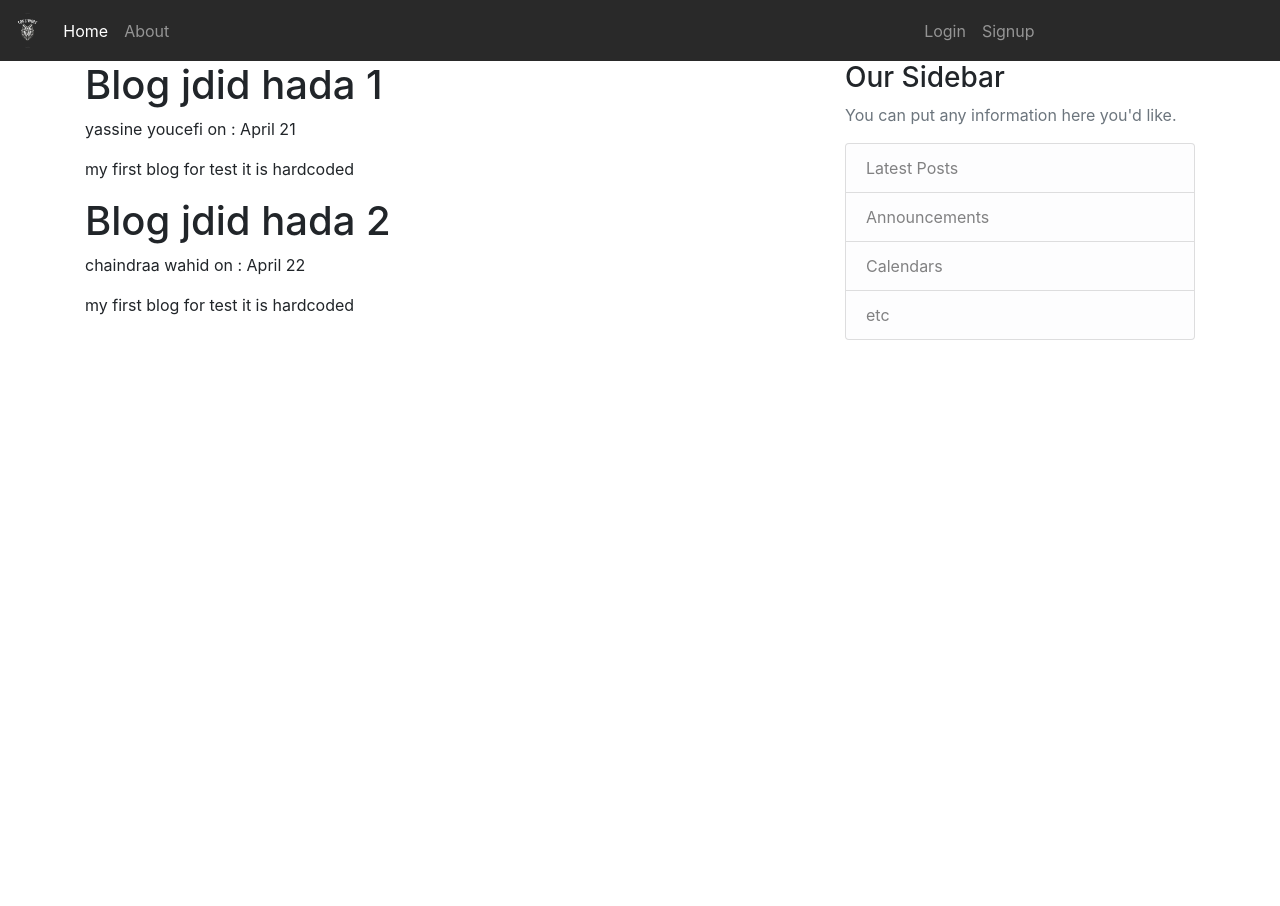
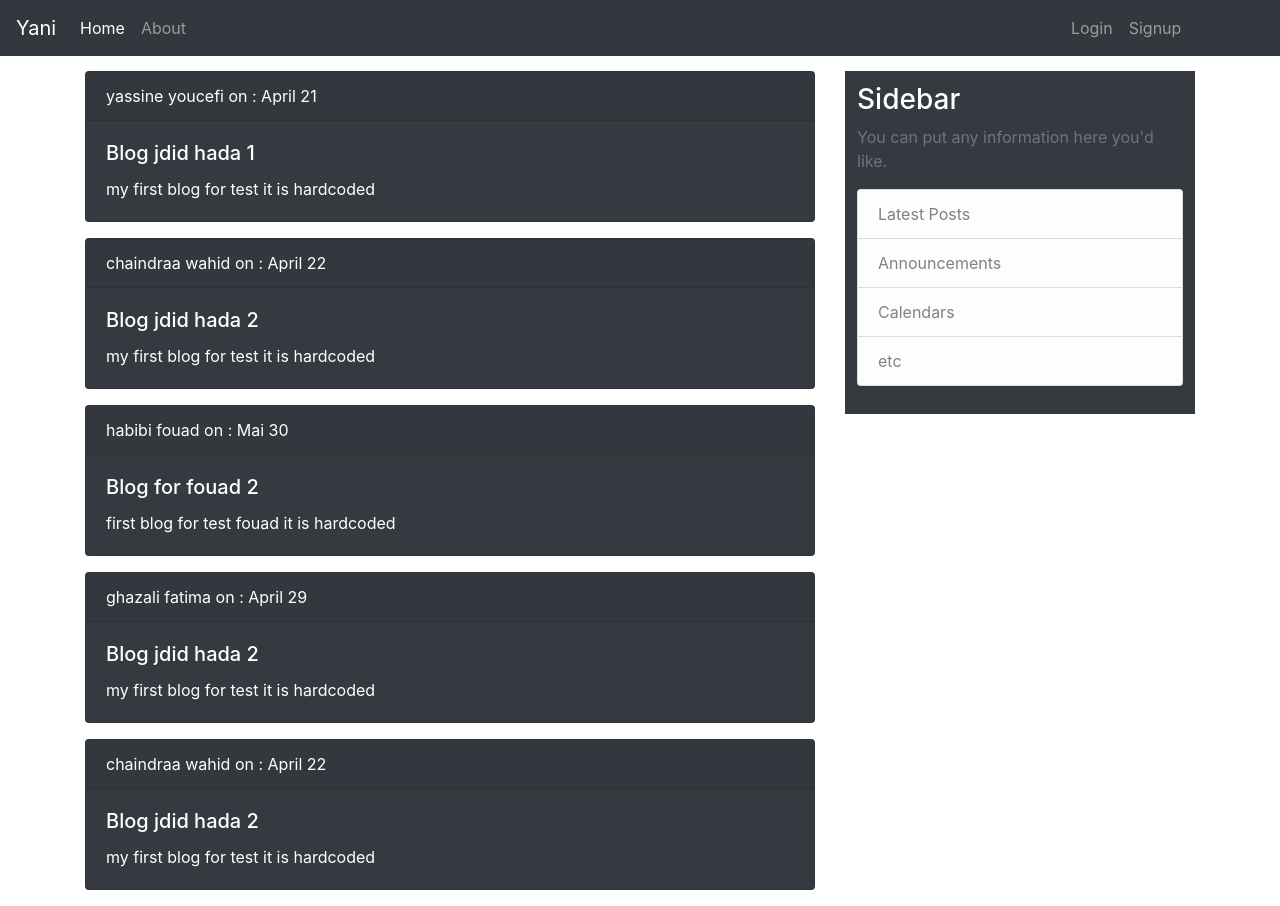
Before and after one commit to yassine-youcefi/Flask-blog-posts, a Flask app: page / in a window 1280 px wide. Before the commit the page ends 340 px from the top, so only its background shows below. Run offline with Flask 2, Linux system fonts and the light colour scheme; some libraries are stand-ins or nearby versions.

Commit message:
update for remote

```diff
--- a/app.py
+++ b/app.py
@@ -2,7 +2,6 @@
 
 
 application = Flask(__name__)
-
 posts = [
 
     {
@@ -10,6 +9,27 @@
         'title': 'Blog jdid hada 1',
         'content': 'my first blog for test it is hardcoded',
         'date_posted': 'April 21'
+    },
+    {
+        'author': 'chaindraa wahid',
+        'title': 'Blog jdid hada 2',
+        'content': 'my first blog for test it is hardcoded',
+        'date_posted': 'April 22'
+
+    },
+    {
+        'author': 'habibi fouad',
+        'title': 'Blog for fouad 2',
+        'content': ' first blog for test fouad it is hardcoded',
+        'date_posted': 'Mai 30'
+
+    },
+    {
+        'author': 'ghazali fatima',
+        'title': 'Blog jdid hada 2',
+        'content': 'my first blog for test it is hardcoded',
+        'date_posted': 'April 29'
+
     },
     {
         'author': 'chaindraa wahid',
--- a/static/images/main.css
+++ b/static/images/main.css
@@ -10,7 +10,7 @@ h3,
 h4,
 h5,
 h6 {
-  color: #444444;
+  color: #32383e;
 }
 
 .bg-steel {
--- a/templates/index.html
+++ b/templates/index.html
@@ -4,9 +4,14 @@
 {% block content%}
 
 {%for post in posts%}
-<h1>{{post.title}}</h1>
-<p>{{post.author}} on : {{post.date_posted}}</p>
-<p>{{post.content}}</p>
+
+<div class="card text-white bg-dark mb-3">
+    <div class="card-header">{{post.author}} on : {{post.date_posted}}</div>
+    <div class="card-body">
+        <h5 class="card-title">{{post.title}}</h5>
+        <p class="card-text">{{post.content}}</p>
+    </div>
+</div>
 
 {%endfor%}
 
--- a/templates/layout/layout.html
+++ b/templates/layout/layout.html
@@ -10,7 +10,8 @@
         integrity="sha384-Gn5384xqQ1aoWXA+058RXPxPg6fy4IWvTNh0E263XmFcJlSAwiGgFAW/dAiS6JXm" crossorigin="anonymous">
 
     <!-- custom css     -->
-    <link rel="stylesheet" type="text/css" href="{{url_for('static',filename ='main.css')}}">
+    <link rel="stylesheet" type="text/css" href="{{ url_for('static', filename='main.css') }}">
+
     <!-- responsive meta tag   -->
     <meta name="viewport" content="width=device-width, initial-scale=1, shrink-to-fit=no">
 
@@ -24,13 +25,13 @@
 <body>
     {% include "sections/header.html" %}
     <main role="main" class="container">
-        <div class="row">
+        <div class="row" style="padding-top: 15px;">
             <div class="col-md-8">
                 {% block content %}{% endblock %}
             </div>
             <div class="col-md-4">
-                <div class="content-section">
-                    <h3>Our Sidebar</h3>
+                <div class="content-section text-white bg-dark " style="padding: 12px;">
+                    <h3> Sidebar</h3>
                     <p class='text-muted'>You can put any information here you'd like.
                     <ul class="list-group">
                         <li class="list-group-item list-group-item-light">Latest Posts</li>
--- a/templates/sections/header.html
+++ b/templates/sections/header.html
@@ -1,6 +1,7 @@
-<nav class="navbar navbar-expand-lg navbar-dark " style="background-color:#292929 !important;">
+<nav class="navbar navbar-expand-lg navbar-dark " style="background-color:#32383e !important;">
     <a class="navbar-brand" href="">
-        <img src="/static/images/wolf.jpeg" height="35">
+        Yani
+        <!-- <img src="/static/images/wolf.jpeg" height="35"> -->
     </a>
     <button class="navbar-toggler" type="button" data-toggle="collapse" data-target="#navbarNavAltMarkup"
         aria-controls="navbarNavAltMarkup" aria-expanded="false" aria-label="Toggle navigation">
@@ -9,7 +10,7 @@
     <div class="collapse navbar-collapse" id="navbarNavAltMarkup">
         <div class="navbar-nav">
             <a class="nav-item nav-link active" href="/">Home<span class="sr-only">(current)</span></a>
-            <a class="nav-item nav-link" href="{{url_for('about')}}" style="width: 800px;">About</a>
+            <a class="nav-item nav-link" href="{{url_for('about')}}" style="width: 930px;">About</a>
             <a class="nav-item nav-link" href="{{url_for('about')}}">Login</a>
             <a class="nav-item nav-link" href="{{url_for('about')}}">Signup</a>
 
```
